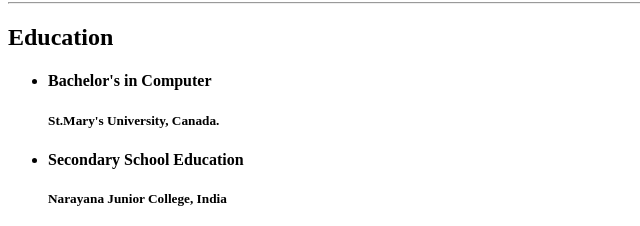
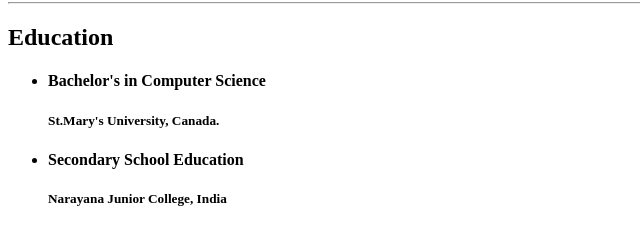
Before and after one commit to anaam665/resume.project, a plain HTML site: page index.html in a window 1280 px wide. Shown: the part 367-593 px from the top of the page, 0-640 px from the left. Drawn offline with Linux system fonts and the light colour scheme.

Commit message:
index.html

```diff
--- a/index.html
+++ b/index.html
@@ -17,7 +17,7 @@
     <hr>
     <h2>Education</h2>
     <ul>
-       <li><h4> Bachelor's in Computer</h4> <h5>St.Mary's University, Canada.</h5></li>
+       <li><h4> Bachelor's in Computer Science</h4> <h5>St.Mary's University, Canada.</h5></li>
        <li><h4>Secondary School Education</h4><h5>Narayana Junior College, India</h5></li>
        <li><h4>Central Board Of Secondary Education</h4><h5>Delhi Public School, India</h5></li>
     </ul>
```
